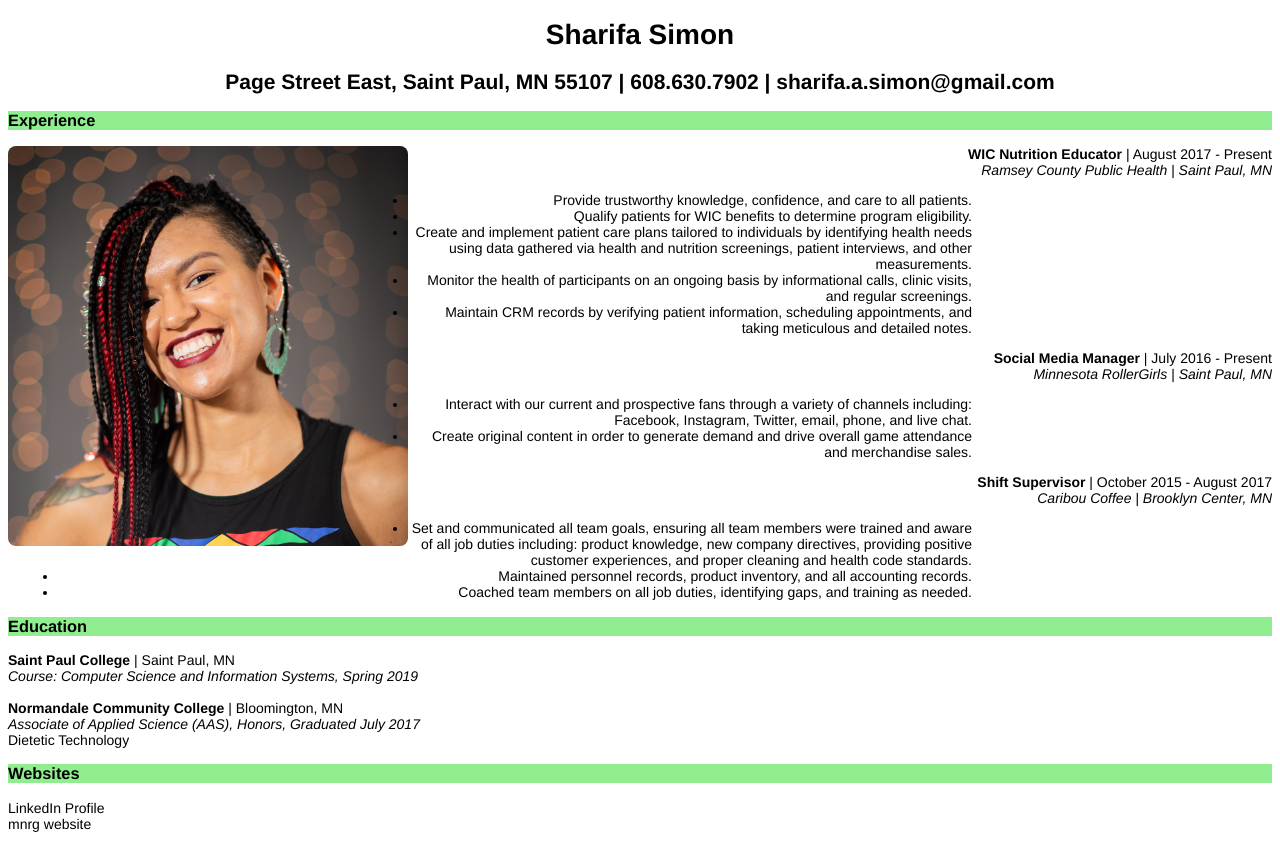
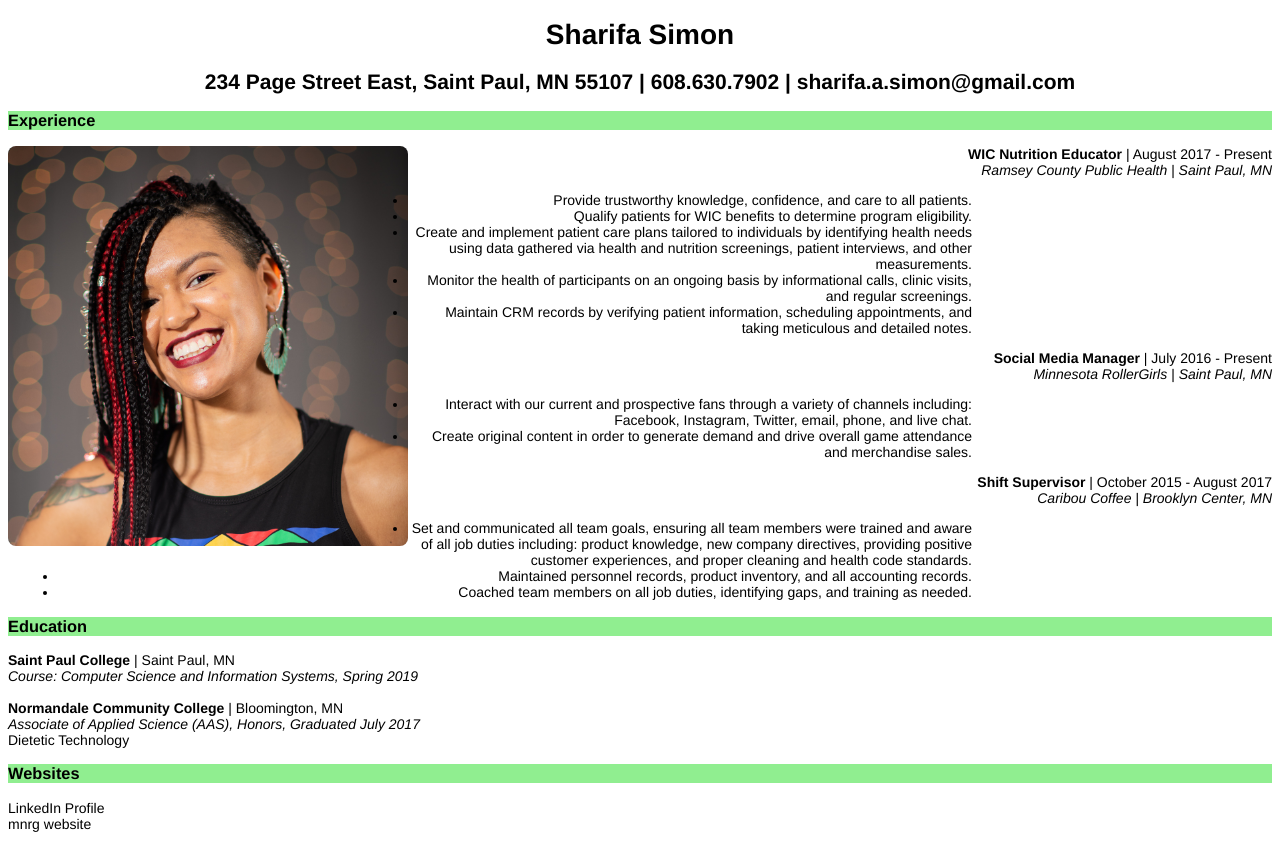
Before and after one commit to moose35/moose35.github.io, a plain HTML site: page index.html in a window 1280 px wide. Drawn offline with Linux system fonts and the light colour scheme.

Commit message:
Update index.html

```diff
--- a/index.html
+++ b/index.html
@@ -7,7 +7,7 @@
 
   <body>
 	  <h1> Sharifa Simon</h1>
-	  <h2>Page Street East, Saint Paul, MN 55107 | 608.630.7902 | sharifa.a.simon@gmail.com</h2>
+	  <h2>234 Page Street East, Saint Paul, MN 55107 | 608.630.7902 | sharifa.a.simon@gmail.com</h2>
 
 
 
```
